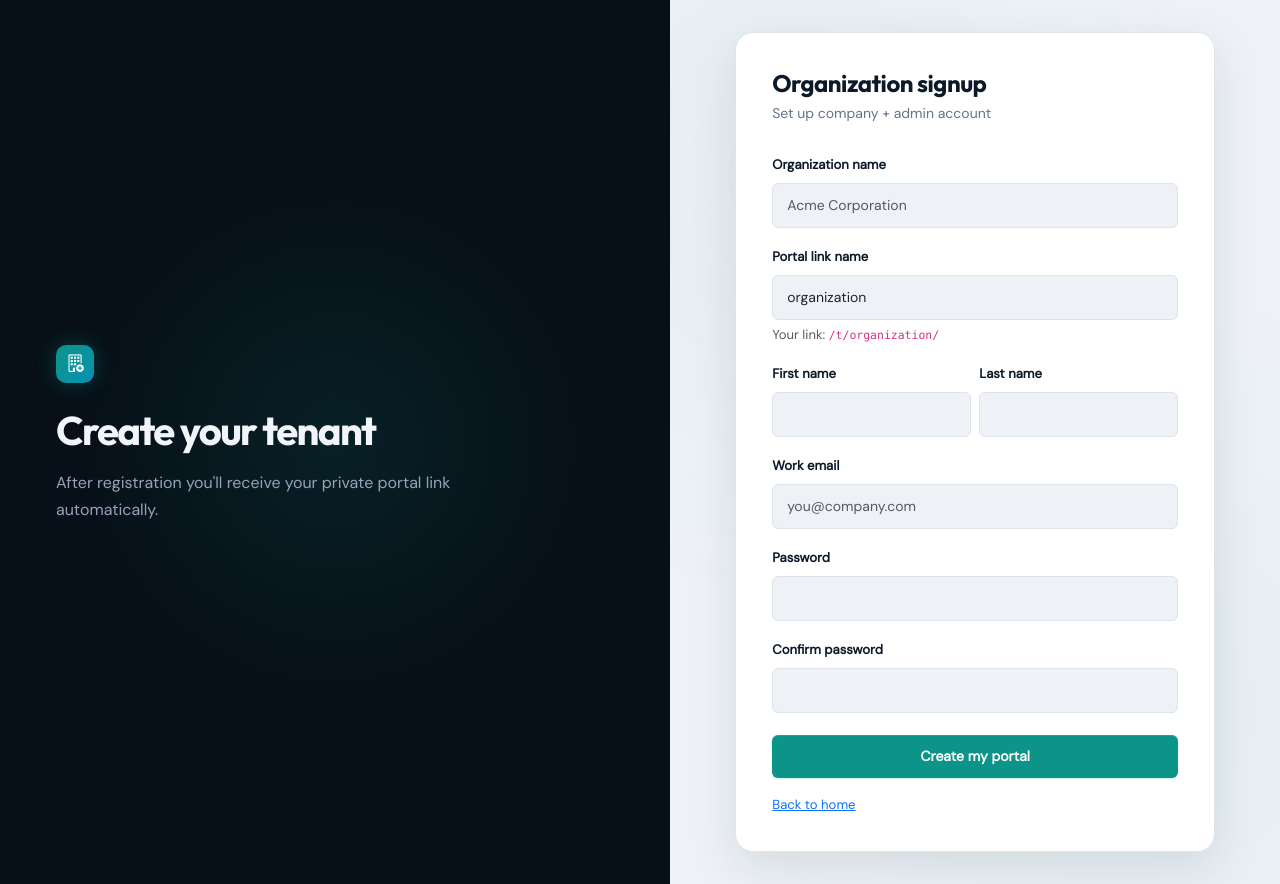
After one commit to Dommygenius/hr-payroll-system, a Django app: page /register/ in a window 1280 px wide. The commit adds this page. Run offline with Django 5.2, Linux system fonts and the light colour scheme; data that the repository does not hold is empty; parts of the project's set-up code (start-up, migrations or seed data) failed here and were passed over; some libraries are stand-ins or nearby versions.

Commit message:
Add SaaS tenant registration with automatic per-tenant portal links.
Co-authored-by: Cursor <cursoragent@cursor.com>

```diff
--- a/apps/accounts/forms.py
+++ b/apps/accounts/forms.py
@@ -1,4 +1,10 @@
+from django import forms
 from django.contrib.auth.forms import PasswordChangeForm as DjangoPasswordChangeForm
+from django.contrib.auth.password_validation import validate_password
+from django.core.exceptions import ValidationError
+from django.utils.text import slugify
+
+from apps.core.models import Company
 
 
 class PasswordChangeForm(DjangoPasswordChangeForm):
@@ -6,3 +12,57 @@ class PasswordChangeForm(DjangoPasswordChangeForm):
         super().__init__(*args, **kwargs)
         for field in self.fields.values():
             field.widget.attrs.update({'class': 'form-control'})
+
+
+class TenantRegistrationForm(forms.Form):
+    company_name = forms.CharField(
+        max_length=255,
+        label='Organization name',
+        widget=forms.TextInput(attrs={'class': 'form-control', 'placeholder': 'Acme Corporation'}),
+    )
+    company_slug = forms.SlugField(
+        max_length=100,
+        label='Your portal link name',
+        help_text='Used in your unique URL, e.g. /t/acme-corp/',
+        widget=forms.TextInput(attrs={'class': 'form-control', 'placeholder': 'acme-corp'}),
+    )
+    first_name = forms.CharField(max_length=150, widget=forms.TextInput(attrs={'class': 'form-control'}))
+    last_name = forms.CharField(max_length=150, widget=forms.TextInput(attrs={'class': 'form-control'}))
+    admin_email = forms.EmailField(
+        label='Work email',
+        widget=forms.EmailInput(attrs={'class': 'form-control', 'placeholder': 'you@company.com'}),
+    )
+    password1 = forms.CharField(
+        label='Password',
+        widget=forms.PasswordInput(attrs={'class': 'form-control'}),
+    )
+    password2 = forms.CharField(
+        label='Confirm password',
+        widget=forms.PasswordInput(attrs={'class': 'form-control'}),
+    )
+
+    def clean_company_slug(self):
+        slug = self.cleaned_data['company_slug'].lower()
+        if Company.objects.filter(slug=slug).exists():
+            raise ValidationError('This portal name is already taken. Choose another.')
+        return slug
+
+    def clean(self):
+        cleaned = super().clean()
+        p1 = cleaned.get('password1')
+        p2 = cleaned.get('password2')
+        if p1 and p2 and p1 != p2:
+            raise ValidationError('Passwords do not match.')
+        if p1:
+            validate_password(p1)
+        return cleaned
+
+    def suggest_slug(self):
+        name = self.data.get('company_name', '')
+        base = slugify(name)[:80] or 'organization'
+        slug = base
+        n = 1
+        while Company.objects.filter(slug=slug).exists():
+            slug = f'{base}-{n}'
+            n += 1
+        return slug
--- a/apps/accounts/urls.py
+++ b/apps/accounts/urls.py
@@ -4,9 +4,39 @@ from django.urls import path
 from apps.accounts.forms import PasswordChangeForm
 from apps.accounts.views import profile_view
 
+
+class TenantLoginView(auth_views.LoginView):
+    template_name = 'accounts/login.html'
+
+    def get_context_data(self, **kwargs):
+        context = super().get_context_data(**kwargs)
+        context['auth_layout'] = True
+        return context
+
+    def get_success_url(self):
+        from django.conf import settings
+        from apps.core.tenant import get_portal_path
+        tenant = getattr(self.request, 'tenant', None)
+        if tenant:
+            return get_portal_path(tenant.slug, '/dashboard/')
+        company = getattr(self.request.user, 'company', None)
+        if company:
+            return get_portal_path(company.slug, '/dashboard/')
+        return settings.LOGIN_REDIRECT_URL
+
+
+class TenantLogoutView(auth_views.LogoutView):
+    def get_next_page(self):
+        from apps.core.tenant import get_portal_path
+        tenant = getattr(self.request, 'tenant', None)
+        if tenant:
+            return get_portal_path(tenant.slug, '/accounts/login/')
+        return super().get_next_page()
+
+
 urlpatterns = [
-    path('login/', auth_views.LoginView.as_view(template_name='accounts/login.html'), name='login'),
-    path('logout/', auth_views.LogoutView.as_view(), name='logout'),
+    path('login/', TenantLoginView.as_view(), name='login'),
+    path('logout/', TenantLogoutView.as_view(), name='logout'),
     path('profile/', profile_view, name='accounts-profile'),
     path(
         'password-change/',
--- a/config/settings.py
+++ b/config/settings.py
@@ -73,6 +73,7 @@ MIDDLEWARE = [
     'django.middleware.common.CommonMiddleware',
     'django.middleware.csrf.CsrfViewMiddleware',
     'django.contrib.auth.middleware.AuthenticationMiddleware',
+    'apps.core.middleware.TenantMiddleware',
     'django_otp.middleware.OTPMiddleware',
     'allauth.account.middleware.AccountMiddleware',
     'apps.accounts.middleware.AuditLogMiddleware',
@@ -266,6 +267,9 @@ if not DEBUG:
 # HRMS specific
 HRMS_DEFAULT_CURRENCY = 'USD'
 HRMS_SUPPORTED_CURRENCIES = ['USD', 'EUR', 'GBP', 'KES', 'NGN', 'ZAR', 'INR', 'AED']
+HRMS_PUBLIC_BASE_URL = env('HRMS_PUBLIC_BASE_URL', default='')
+HRMS_TENANT_DOMAIN = env('HRMS_TENANT_DOMAIN', default='')
+HRMS_USE_SUBDOMAIN_TENANTS = env.bool('HRMS_USE_SUBDOMAIN_TENANTS', default=False)
 
 # AI
 OPENAI_API_KEY = env('OPENAI_API_KEY', default='')
--- a/config/urls.py
+++ b/config/urls.py
@@ -5,8 +5,12 @@ from django.contrib import admin
 from django.urls import include, path
 from drf_spectacular.views import SpectacularAPIView, SpectacularSwaggerView
 
+from apps.accounts.saas_views import saas_landing_view, tenant_register_view
+
 urlpatterns = [
     path('admin/', admin.site.urls),
+    path('register/', tenant_register_view, name='tenant-register'),
+    path('', saas_landing_view, name='saas-landing'),
     path('', include('apps.dashboard.urls')),
     path('accounts/', include('apps.accounts.urls')),
     path('api/v1/', include('config.api_urls')),
--- a/conftest.py
+++ b/conftest.py
@@ -7,7 +7,7 @@ User = get_user_model()
 @pytest.fixture
 def company(db):
     from apps.core.models import Company
-    return Company.objects.create(name='Test Corp', slug='test-corp')
+    return Company.objects.create(name='Test Corp', slug='acme-corp')
 
 
 @pytest.fixture
--- /dev/null
+++ b/templates/accounts/register.html
@@ -0,0 +1,79 @@
+{% extends 'base.html' %}
+
+{% block title %}Register Organization — {{ app_name }}{% endblock %}
+
+{% block auth_content %}
+<div class="auth-page">
+    <div class="auth-panel-brand">
+        <div class="auth-panel-brand-content">
+            <div class="sidebar-brand-icon d-inline-flex mb-4"><i class="bi bi-building-add"></i></div>
+            <h1>Create your tenant</h1>
+            <p>After registration you'll receive your private portal link automatically.</p>
+        </div>
+    </div>
+    <div class="auth-panel-form">
+        <div class="auth-card" style="max-width:480px;">
+            <h2>Organization signup</h2>
+            <p class="auth-subtitle">Set up company + admin account</p>
+            <form method="post" novalidate>
+                {% csrf_token %}
+                {% if form.non_field_errors %}
+                <div class="alert alert-danger">{{ form.non_field_errors }}</div>
+                {% endif %}
+                <div class="mb-3">
+                    <label class="form-label fw-semibold small">Organization name</label>
+                    {{ form.company_name }}
+                    {% if form.company_name.errors %}<div class="text-danger small">{{ form.company_name.errors }}</div>{% endif %}
+                </div>
+                <div class="mb-3">
+                    <label class="form-label fw-semibold small">Portal link name</label>
+                    {{ form.company_slug }}
+                    <div class="form-text">Your link: <code>/t/{{ form.company_slug.value|default:suggested_slug }}/</code></div>
+                    {% if form.company_slug.errors %}<div class="text-danger small">{{ form.company_slug.errors }}</div>{% endif %}
+                </div>
+                <div class="row g-2 mb-3">
+                    <div class="col-6">
+                        <label class="form-label fw-semibold small">First name</label>
+                        {{ form.first_name }}
+                    </div>
+                    <div class="col-6">
+                        <label class="form-label fw-semibold small">Last name</label>
+                        {{ form.last_name }}
+                    </div>
+                </div>
+                <div class="mb-3">
+                    <label class="form-label fw-semibold small">Work email</label>
+                    {{ form.admin_email }}
+                    {% if form.admin_email.errors %}<div class="text-danger small">{{ form.admin_email.errors }}</div>{% endif %}
+                </div>
+                <div class="mb-3">
+                    <label class="form-label fw-semibold small">Password</label>
+                    {{ form.password1 }}
+                    {% if form.password1.errors %}<div class="text-danger small">{{ form.password1.errors }}</div>{% endif %}
+                </div>
+                <div class="mb-3">
+                    <label class="form-label fw-semibold small">Confirm password</label>
+                    {{ form.password2 }}
+                </div>
+                <button type="submit" class="btn btn-primary w-100">Create my portal</button>
+            </form>
+            <p class="small text-muted mt-3 mb-0"><a href="{% url 'saas-landing' %}">Back to home</a></p>
+        </div>
+    </div>
+</div>
+{% endblock %}
+
+{% block extra_js %}
+<script>
+document.addEventListener('DOMContentLoaded', function() {
+    const nameInput = document.querySelector('[name="company_name"]');
+    const slugInput = document.querySelector('[name="company_slug"]');
+    if (!nameInput || !slugInput) return;
+    nameInput.addEventListener('input', function() {
+        if (slugInput.dataset.touched) return;
+        slugInput.value = nameInput.value.toLowerCase().replace(/[^a-z0-9]+/g, '-').replace(/^-|-$/g, '').slice(0, 80);
+    });
+    slugInput.addEventListener('input', function() { slugInput.dataset.touched = '1'; });
+});
+</script>
+{% endblock %}
--- a/templates/base.html
+++ b/templates/base.html
@@ -29,8 +29,9 @@
 </head>
 
 <body>
+    {% load tenant_tags %}
 
-    {% if user.is_authenticated %}
+    {% if user.is_authenticated and not auth_layout %}
 
     <div class="sidebar-overlay" id="sidebarOverlay"></div>
 
@@ -44,7 +45,7 @@
 
                 <div class="sidebar-brand-text">
 
-                    <span class="sidebar-brand-name">{{ app_name }}</span>
+                    <span class="sidebar-brand-name">{% if tenant %}{{ tenant.name }}{% else %}{{ app_name }}{% endif %}</span>
 
                     <span class="sidebar-brand-tag">Enterprise HR</span>
 
@@ -56,45 +57,45 @@
 
                 <ul class="sidebar-nav" id="sidebarNav">
 
-                    <li><a href="{% url 'dashboard' %}" data-path="/" data-path-alt="/dashboard/"><i class="bi bi-grid-1x2-fill"></i> Dashboard</a></li>
+                    <li><a href="{% tenant_url 'dashboard' %}" data-path="/" data-path-alt="/dashboard/"><i class="bi bi-grid-1x2-fill"></i> Dashboard</a></li>
 
                     <li class="nav-section">Core HR</li>
 
-                    <li><a href="{% url 'module' 'employees' %}" data-path="/module/employees"><i class="bi bi-people-fill"></i> Employees</a></li>
+                    <li><a href="{% tenant_url 'module' 'employees' %}" data-path="/module/employees"><i class="bi bi-people-fill"></i> Employees</a></li>
 
-                    <li><a href="{% url 'module' 'recruitment' %}" data-path="/module/recruitment"><i class="bi bi-person-plus-fill"></i> Recruitment</a></li>
+                    <li><a href="{% tenant_url 'module' 'recruitment' %}" data-path="/module/recruitment"><i class="bi bi-person-plus-fill"></i> Recruitment</a></li>
 
-                    <li><a href="{% url 'module' 'leave' %}" data-path="/module/leave"><i class="bi bi-calendar2-check-fill"></i> Leave</a></li>
+                    <li><a href="{% tenant_url 'module' 'leave' %}" data-path="/module/leave"><i class="bi bi-calendar2-check-fill"></i> Leave</a></li>
 
-                    <li><a href="{% url 'module' 'attendance' %}" data-path="/module/attendance"><i class="bi bi-clock-fill"></i> Attendance</a></li>
+                    <li><a href="{% tenant_url 'module' 'attendance' %}" data-path="/module/attendance"><i class="bi bi-clock-fill"></i> Attendance</a></li>
 
-                    <li><a href="{% url 'clock-in' %}" data-path="/attendance/clock-in"><i class="bi bi-geo-alt-fill"></i> Clock In</a></li>
+                    <li><a href="{% tenant_url 'clock-in' %}" data-path="/attendance/clock-in"><i class="bi bi-geo-alt-fill"></i> Clock In</a></li>
 
                     <li class="nav-section">Finance</li>
 
-                    <li><a href="{% url 'module' 'payroll' %}" data-path="/module/payroll"><i class="bi bi-wallet2"></i> Payroll</a></li>
+                    <li><a href="{% tenant_url 'module' 'payroll' %}" data-path="/module/payroll"><i class="bi bi-wallet2"></i> Payroll</a></li>
 
-                    <li><a href="{% url 'module' 'casuals' %}" data-path="/module/casuals"><i class="bi bi-person-workspace"></i> Casuals</a></li>
+                    <li><a href="{% tenant_url 'module' 'casuals' %}" data-path="/module/casuals"><i class="bi bi-person-workspace"></i> Casuals</a></li>
 
                     <li class="nav-section">Development</li>
 
-                    <li><a href="{% url 'module' 'performance' %}" data-path="/module/performance"><i class="bi bi-graph-up"></i> Performance</a></li>
+                    <li><a href="{% tenant_url 'module' 'performance' %}" data-path="/module/performance"><i class="bi bi-graph-up"></i> Performance</a></li>
 
-                    <li><a href="{% url 'module' 'surveys' %}" data-path="/module/surveys"><i class="bi bi-chat-square-heart-fill"></i> Surveys</a></li>
+                    <li><a href="{% tenant_url 'module' 'surveys' %}" data-path="/module/surveys"><i class="bi bi-chat-square-heart-fill"></i> Surveys</a></li>
 
                     <li class="nav-section">Relations</li>
 
-                    <li><a href="{% url 'module' 'relations' %}" data-path="/module/relations"><i class="bi bi-heart-fill"></i> Relations</a></li>
+                    <li><a href="{% tenant_url 'module' 'relations' %}" data-path="/module/relations"><i class="bi bi-heart-fill"></i> Relations</a></li>
 
-                    <li><a href="{% url 'module' 'disciplinary' %}" data-path="/module/disciplinary"><i class="bi bi-shield-fill-exclamation"></i> Disciplinary</a></li>
+                    <li><a href="{% tenant_url 'module' 'disciplinary' %}" data-path="/module/disciplinary"><i class="bi bi-shield-fill-exclamation"></i> Disciplinary</a></li>
 
                     <li class="nav-section">Analytics</li>
 
-                    <li><a href="{% url 'module-reports' %}" data-path="/module/reports"><i class="bi bi-pie-chart-fill"></i> Reports</a></li>
+                    <li><a href="{% tenant_url 'module-reports' %}" data-path="/module/reports"><i class="bi bi-pie-chart-fill"></i> Reports</a></li>
 
-                    <li><a href="{% url 'module-ai' %}" data-path="/module/ai"><i class="bi bi-stars"></i> AI Assistant</a></li>
+                    <li><a href="{% tenant_url 'module-ai' %}" data-path="/module/ai"><i class="bi bi-stars"></i> AI Assistant</a></li>
 
-                    <li><a href="{% url 'module' 'settings' %}" data-path="/module/settings"><i class="bi bi-sliders"></i> Settings</a></li>
+                    <li><a href="{% tenant_url 'module' 'settings' %}" data-path="/module/settings"><i class="bi bi-sliders"></i> Settings</a></li>
 
                 </ul>
 
@@ -202,15 +203,15 @@
 
                         <ul class="dropdown-menu dropdown-menu-end">
 
-                            <li><a class="dropdown-item" href="{% url 'accounts-profile' %}"><i class="bi bi-person me-2"></i>Profile</a></li>
+                            <li><a class="dropdown-item" href="{% tenant_url 'accounts-profile' %}"><i class="bi bi-person me-2"></i>Profile</a></li>
 
-                            <li><a class="dropdown-item" href="{% url 'module' 'settings' %}"><i class="bi bi-gear me-2"></i>Settings</a></li>
+                            <li><a class="dropdown-item" href="{% tenant_url 'module' 'settings' %}"><i class="bi bi-gear me-2"></i>Settings</a></li>
 
                             <li><hr class="dropdown-divider"></li>
 
                             <li>
 
-                                <form method="post" action="{% url 'logout' %}" class="m-0" data-turbo="false">
+                                <form method="post" action="{% tenant_url 'logout' %}" class="m-0" data-turbo="false">
 
                                     {% csrf_token %}
 
```
Also changed, not shown: apps/accounts/saas_views.py (added, +58 -0 lines), apps/core/middleware.py (added, +103 -0 lines), apps/core/models/company.py (+8 -0 lines), apps/core/templatetags/tenant_tags.py (added, +17 -0 lines), apps/core/tenant.py (added, +71 -0 lines), templates/accounts/login.html (+18 -8 lines), templates/accounts/register_complete.html (added, +42 -0 lines), templates/landing.html (added, +31 -0 lines), tests/test_frontend.py (+50 -8 lines), apps/core/templatetags/__init__.py (added).
